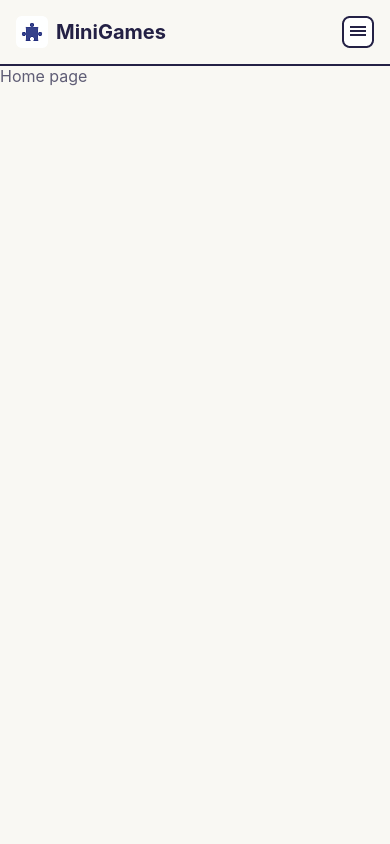
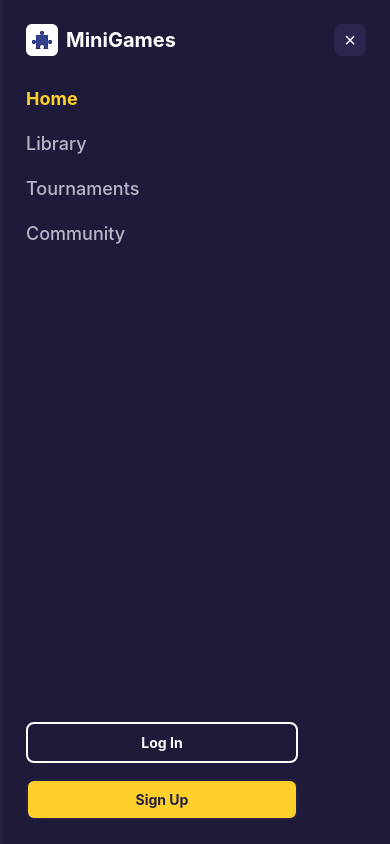
Before and after one commit to otonebieridze/minigames, a website built with Vite: page index.html in a window 390 px wide. Both pictures are taken after a click on the button "Open menu". Built offline with nearby package versions, Linux system fonts and the light colour scheme.

Commit message:
feat: add mobile navigation menu

```diff
--- a/src/components/header/header.scss
+++ b/src/components/header/header.scss
@@ -17,8 +17,13 @@
 
   padding-block: $size-2;
 
+  @include nav-desktop-up {
+    padding-inline: $size-2;
+  }
+
   @include desktop-up {
     padding-block: $size-3;
+    padding-inline: $size-10;
   }
 }
 
@@ -28,17 +33,20 @@
   gap: $size-1;
   text-decoration: none;
   color: $color-on-primary;
+  flex-shrink: 0;
 }
 
 .header__logo-icon {
   width: $size-4;
   height: $size-4;
+  flex-shrink: 0;
 }
 
 .header__logo-text {
   font-family: $font-family-inter;
   font-weight: $font-weight-bold;
   font-size: $font-size-headline-small;
+  white-space: nowrap;
 
   @include desktop-up {
     font-size: $font-size-headline-medium;
@@ -48,14 +56,22 @@
 .header__right {
   display: flex;
   align-items: center;
-  gap: $size-4;
+  gap: $size-2;
+
+  @include desktop-up {
+    gap: $size-4;
+  }
 }
 
 .header__nav {
   display: none;
 
+  @include nav-desktop-up {
+    display: flex;
+    gap: $size-2;
+  }
+
   @include desktop-up {
-    display: flex;
     gap: $size-5;
   }
 }
@@ -67,6 +83,7 @@
   color: $color-on-bg;
   text-decoration: none;
   cursor: pointer;
+  white-space: nowrap;
 
   &:hover {
     color: $color-on-primary;
@@ -82,16 +99,17 @@
   display: flex;
   align-items: center;
   gap: $size-2;
+  flex-shrink: 0;
 }
 
 .header__login-btn {
   display: none;
 
-  @include desktop-up {
+  @include nav-desktop-up {
     display: inline-flex;
     align-items: center;
     justify-content: center;
-    padding: $btn-medium-padding;
+    padding: $btn-small-padding;
     border: 2px solid $color-on-primary;
     border-radius: $corner-small;
     background: transparent;
@@ -99,18 +117,23 @@
     font-family: $font-family-inter;
     font-size: $font-size-label-large;
     font-weight: $font-weight-bold;
+    white-space: nowrap;
     cursor: pointer;
 
     &:hover {
       background-color: $color-surface;
     }
   }
+
+  @include desktop-up {
+    padding: $btn-medium-padding;
+  }
 }
 
 .header__signup-btn {
   display: none;
 
-  @include tablet-up {
+  @include mobile-up {
     display: inline-flex;
     align-items: center;
     justify-content: center;
@@ -122,6 +145,7 @@
     font-family: $font-family-inter;
     font-size: $font-size-label-large;
     font-weight: $font-weight-bold;
+    white-space: nowrap;
     cursor: pointer;
 
     &:hover {
@@ -144,6 +168,7 @@
   border: none;
   background: transparent;
   cursor: pointer;
+  flex-shrink: 0;
 
   img {
     display: block;
@@ -151,7 +176,7 @@
     height: 100%;
   }
 
-  @include desktop-up {
+  @include nav-desktop-up {
     display: none;
   }
 }
--- a/src/components/header/header.ts
+++ b/src/components/header/header.ts
@@ -1,6 +1,7 @@
 import './header.scss';
 import logoIcon from '../../assets/icons/logo.png';
 import hamburgerIcon from '../../assets/icons/hamburger.png';
+import { renderMobileNav, toggleMobileNav } from '../mobile-nav/mobile-nav';
 
 export function renderHeader(): HTMLElement {
   const header = document.createElement('header');
@@ -32,5 +33,14 @@ export function renderHeader(): HTMLElement {
     </div>
   `;
 
+  const burgerButton = header.querySelector<HTMLButtonElement>('.header__burger')!;
+  burgerButton.addEventListener('click', () => {
+    toggleMobileNav();
+  });
+
+  if (!document.querySelector('.mobile-nav')) {
+    document.body.append(renderMobileNav());
+  }
+
   return header;
 }
--- /dev/null
+++ b/src/components/mobile-nav/mobile-nav.scss
@@ -0,0 +1,124 @@
+@use '../../styles/tokens' as *;
+@use '../../styles/breakpoints' as *;
+@use '../../styles/mixins' as *;
+
+.mobile-nav {
+  position: fixed;
+  inset: 0;
+  z-index: 100;
+
+  display: flex;
+  flex-direction: column;
+  gap: $size-4;
+
+  background-color: $color-bg-footer;
+  border-left: 2px solid $color-on-primary;
+  padding: $size-3;
+
+  transform: translateX(100%);
+  opacity: 0;
+  visibility: hidden;
+  transition:
+    transform 0.3s ease,
+    opacity 0.3s ease,
+    visibility 0.3s;
+
+  &--open {
+    transform: translateX(0);
+    opacity: 1;
+    visibility: visible;
+  }
+
+  @include nav-desktop-up {
+    display: none;
+  }
+}
+
+.mobile-nav__top {
+  display: flex;
+  align-items: center;
+  justify-content: space-between;
+}
+
+.mobile-nav__logo {
+  display: flex;
+  align-items: center;
+  gap: $size-1;
+  text-decoration: none;
+  color: $color-white;
+
+  span {
+    font-family: $font-family-inter;
+    font-weight: $font-weight-bold;
+    font-size: $font-size-headline-small;
+  }
+}
+
+.mobile-nav__close {
+  display: flex;
+  align-items: center;
+  justify-content: center;
+  width: $size-4;
+  height: $size-4;
+  border: none;
+  border-radius: $corner-small;
+  background-color: $color-bg-footer-low;
+  color: $color-white;
+  font-size: $font-size-headline-small;
+  line-height: 1;
+  cursor: pointer;
+}
+
+.mobile-nav__links {
+  display: flex;
+  flex-direction: column;
+  gap: $size-3;
+  flex: 1;
+}
+
+.mobile-nav__link {
+  font-family: $font-family-inter;
+  font-size: $font-size-body-large;
+  font-weight: $font-weight-medium;
+  color: $color-on-bg-footer;
+  text-decoration: none;
+
+  &--active {
+    font-weight: $font-weight-bold;
+    color: $color-primary;
+  }
+}
+
+.mobile-nav__actions {
+  display: flex;
+  flex-direction: column;
+  gap: $size-2;
+  width: 272px;
+  max-width: 100%;
+}
+
+.mobile-nav__login-btn {
+  width: 100%;
+  padding: $btn-medium-padding;
+  border: 2px solid $color-white;
+  border-radius: $corner-small;
+  background: transparent;
+  color: $color-white;
+  font-family: $font-family-inter;
+  font-size: $font-size-label-large;
+  font-weight: $font-weight-bold;
+  cursor: pointer;
+}
+
+.mobile-nav__signup-btn {
+  width: 100%;
+  padding: $btn-medium-padding;
+  border: 2px solid $color-on-primary;
+  border-radius: $corner-small;
+  background-color: $color-primary;
+  color: $color-on-primary;
+  font-family: $font-family-inter;
+  font-size: $font-size-label-large;
+  font-weight: $font-weight-bold;
+  cursor: pointer;
+}
--- /dev/null
+++ b/src/components/mobile-nav/mobile-nav.ts
@@ -0,0 +1,57 @@
+import './mobile-nav.scss';
+import logoIcon from '../../assets/icons/logo.png';
+
+let navElement: HTMLElement | null = null;
+
+export function renderMobileNav(): HTMLElement {
+  const nav = document.createElement('div');
+  nav.className = 'mobile-nav';
+  nav.setAttribute('role', 'dialog');
+  nav.setAttribute('aria-label', 'Mobile navigation');
+
+  nav.innerHTML = `
+    <div class="mobile-nav__top">
+      <a href="#/" class="mobile-nav__logo">
+        <img src="${logoIcon}" alt="" width="32" height="32" />
+        <span>MiniGames</span>
+      </a>
+      <button type="button" class="mobile-nav__close" aria-label="Close menu">&times;</button>
+    </div>
+
+    <nav class="mobile-nav__links" aria-label="Mobile navigation links">
+      <a href="#/" class="mobile-nav__link mobile-nav__link--active">Home</a>
+      <a href="#/" class="mobile-nav__link">Library</a>
+      <a href="#/" class="mobile-nav__link">Tournaments</a>
+      <a href="#/" class="mobile-nav__link">Community</a>
+    </nav>
+
+    <div class="mobile-nav__actions">
+      <button type="button" class="mobile-nav__login-btn">Log In</button>
+      <button type="button" class="mobile-nav__signup-btn">Sign Up</button>
+    </div>
+  `;
+
+  const closeButton = nav.querySelector<HTMLButtonElement>('.mobile-nav__close')!;
+  closeButton.addEventListener('click', closeMobileNav);
+
+  document.addEventListener('keydown', (event) => {
+    if (event.key === 'Escape') {
+      closeMobileNav();
+    }
+  });
+
+  navElement = nav;
+  return nav;
+}
+
+export function openMobileNav(): void {
+  navElement?.classList.add('mobile-nav--open');
+}
+
+export function closeMobileNav(): void {
+  navElement?.classList.remove('mobile-nav--open');
+}
+
+export function toggleMobileNav(): void {
+  navElement?.classList.toggle('mobile-nav--open');
+}
--- a/src/styles/mixins.scss
+++ b/src/styles/mixins.scss
@@ -9,6 +9,18 @@
 
 @mixin desktop-up {
   @media (min-width: #{$breakpoint-desktop}) {
+    @content;
+  }
+}
+
+@mixin mobile-up {
+  @media (min-width: #{$breakpoint-mobile}) {
+    @content;
+  }
+}
+
+@mixin nav-desktop-up {
+  @media (min-width: 769px) {
     @content;
   }
 }
```
